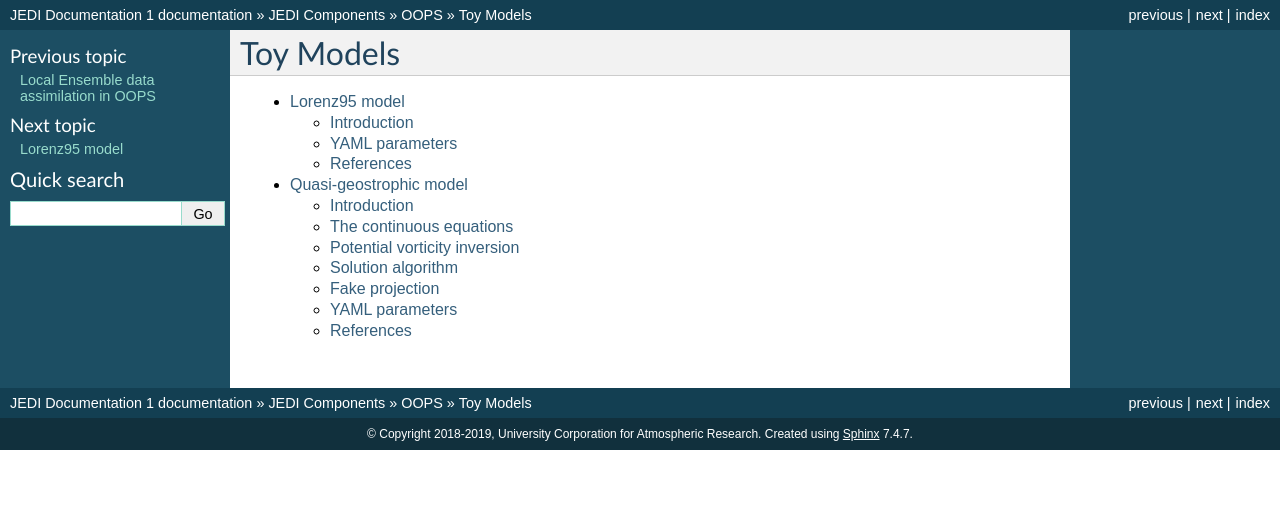
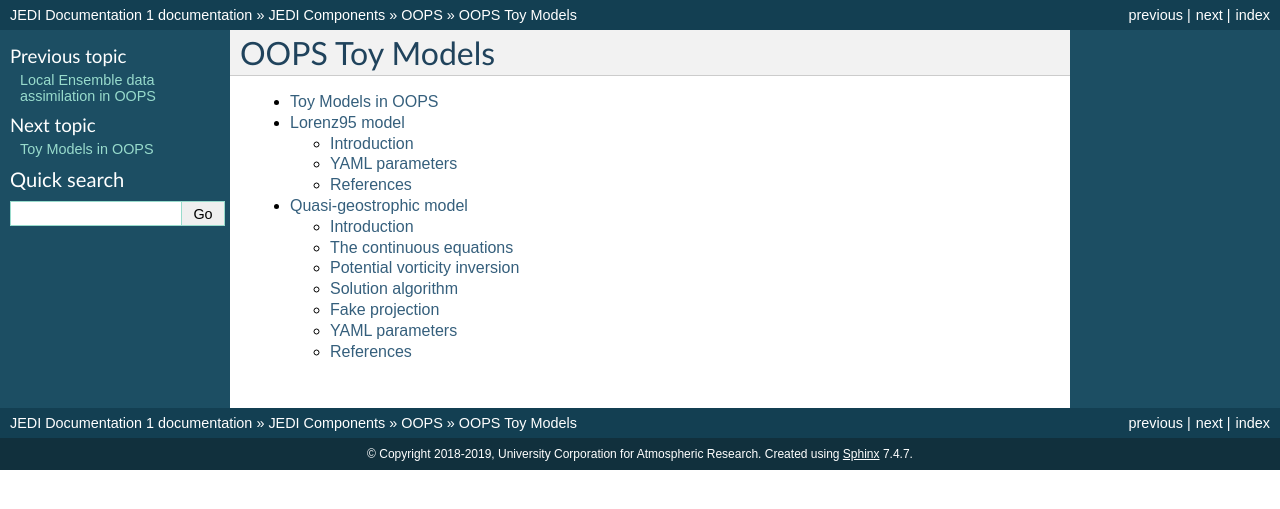
Before and after one commit to JCSDA/jedi-docs, a Sphinx documentation site: the page built from docs/jedi-components/oops/toy-models/index.rst, in a window 1280 px wide. Shown: the top 509 px of the page. Built offline with Sphinx 7.4.7, drawn with Linux system fonts in a browser that asks for light colours.

Commit message:
fix for overview/what.rst & quick-start.rst sections

```diff
--- a/docs/jedi-components/oops/toy-models/index.rst
+++ b/docs/jedi-components/oops/toy-models/index.rst
@@ -1,9 +1,10 @@
-##########
-Toy Models
-##########
+###############
+OOPS Toy Models
+###############
 
 .. toctree::
    :maxdepth: 2
 
+   toy-models
    l95
    qg
--- /dev/null
+++ b/docs/jedi-components/oops/toy-models/toy-models.rst
@@ -0,0 +1,9 @@
+.. _top-oops-toymodels:
+
+Toy Models in OOPS
+==================
+
+OOPS provides the following toy models that can be used in idealized experiments:
+
+* :doc:`Lorenz95<l95>`
+* :doc:`Quasi-geostrophic<qg>`
--- a/docs/overview/what.rst
+++ b/docs/overview/what.rst
@@ -22,7 +22,7 @@
 
 The multi-faceted capabilities of JEDI can also be leveraged to promote Research-to-Operations (R2O) and Operations-to-Research (O2R) workflows.  Researchers developing improved components can validate them using the same software framework that is used for operations, thus accelerating implementation.  Conversely, algorithm improvements that produce more accurate forecasts can be readily adopted by the research community for further investigation into the reasons for their success.
 
-JEDI can be used to support leading-edge research investigations that leverage the world's most powerful supercomputers and the world's most sophisticated atmospheric and oceanic models.  But, you can also run JEDI on your laptop.  JEDI comes with several :doc:`idealized models <../jedi-components/oops/toy-models>` that can be used to investigate new approaches or just to learn about data assimilation.  And, low-resolution configurations can be used to even run some leading-edge models on a laptop.
+JEDI can be used to support leading-edge research investigations that leverage the world's most powerful supercomputers and the world's most sophisticated atmospheric and oceanic models.  But, you can also run JEDI on your laptop.  JEDI comes with several :doc:`idealized models <../jedi-components/oops/toy-models/toy-models>` that can be used to investigate new approaches or just to learn about data assimilation.  And, low-resolution configurations can be used to even run some leading-edge models on a laptop.
 
 The future of weather forecasting and of atmospheric and oceanic research lies in the hands of current graduate students.  Continuing progress relies on their ability to master the subtle science of data assimilation.  Students and teachers can use JEDI to help them cultivate that ability as they interactively explore the fundamental principles and procedures that underlie Earth system prediction.
 
--- a/docs/quick-start.rst
+++ b/docs/quick-start.rst
@@ -30,7 +30,7 @@
 
 All JEDI bundles include the base JEDI repositories of :doc:`OOPS <jedi-components/oops/index>`, :doc:`SABER <jedi-components/saber/index>`, :doc:`IODA <jedi-components/ioda/index>`, and :doc:`UFO <jedi-components/ufo/index>`, as well as the `Community Radiative Transfer Model (CRTM) <https://github.com/jcsda/crtm>`_.  Most will also include additional repositories that provide the forecast model and the physics packages or software infrastructure that supports it.  Some bundles may also include supplementary repositories that support different observation types, such as an alternative radiative transfer model or tools for working with radio occultation measurements from global navigation satellite systems.
 
-Which JEDI bundle you build depends on which atmospheric or oceanic model you plan to work with.  For new users, a good place to start is :code:`ufo-bundle`.  This has all of the JEDI base repositories and, through OOPS, it also contains several illustrative :doc:`toy models <jedi-components/oops/toy-models>` that can be used to run fundamental data assimilation applications.
+Which JEDI bundle you build depends on which atmospheric or oceanic model you plan to work with.  For new users, a good place to start is :code:`ufo-bundle`.  This has all of the JEDI base repositories and, through OOPS, it also contains several illustrative :doc:`toy models <jedi-components/oops/toy-models/toy-models>` that can be used to run fundamental data assimilation applications.
 
 When you have your JEDI dependencies all set, you can build ufo-bundle with the following commands:
 
```
